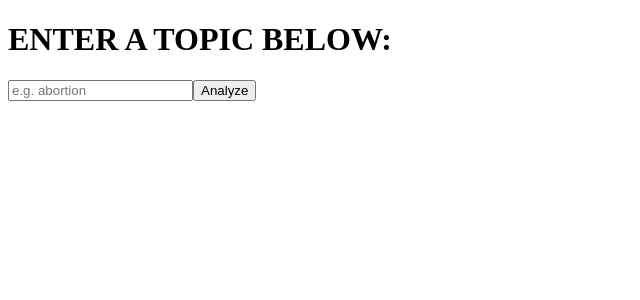
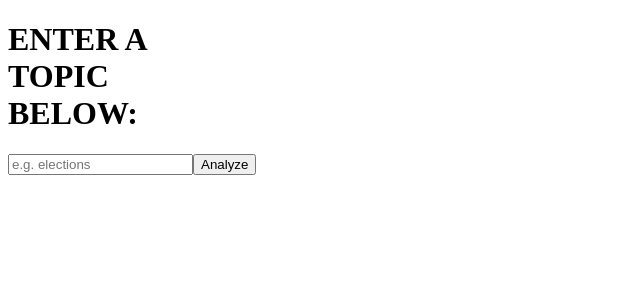
Before and after one commit to Tyler-Zhang/Tweety-Bird, a React app in the folder client/: page / in a window 1280 px wide. Shown: the top 300 px of the page, without its empty margins (0-640 px from the left). Built offline with nearby package versions, Linux system fonts and the light colour scheme; the HTML template or start-up script is replaced by a standard one.

Commit message:
Update web design and add resources

```diff
--- a/client/src/components/input.jsx
+++ b/client/src/components/input.jsx
@@ -13,12 +13,11 @@ export default class Input extends React.Component{
         return (
             <div class="container-fluid" style={{width: "100%", height: "100%"}}>
 
-                <h1 id="prompt">     ENTER A TOPIC BELOW:
-                </h1>
+                <h1 id="prompt">ENTER A <div id="topicSpan">TOPIC</div> BELOW:</h1>
 
                 <div id="form" class="col-md-8 col-md-offset-2 form-group">
 
-                    <input id="inputText" class="form-control" type="text" placeholder="e.g. abortion"/>
+                    <input id="inputText" class="form-control" type="text" placeholder="e.g. elections"/>
 
                     <button id="btnAnalyze" class="btn center-block" onClick={() => this.submit()}>
                         Analyze
```
Also changed, not shown: 11 other files (tests, documents, lock files or other folders).
